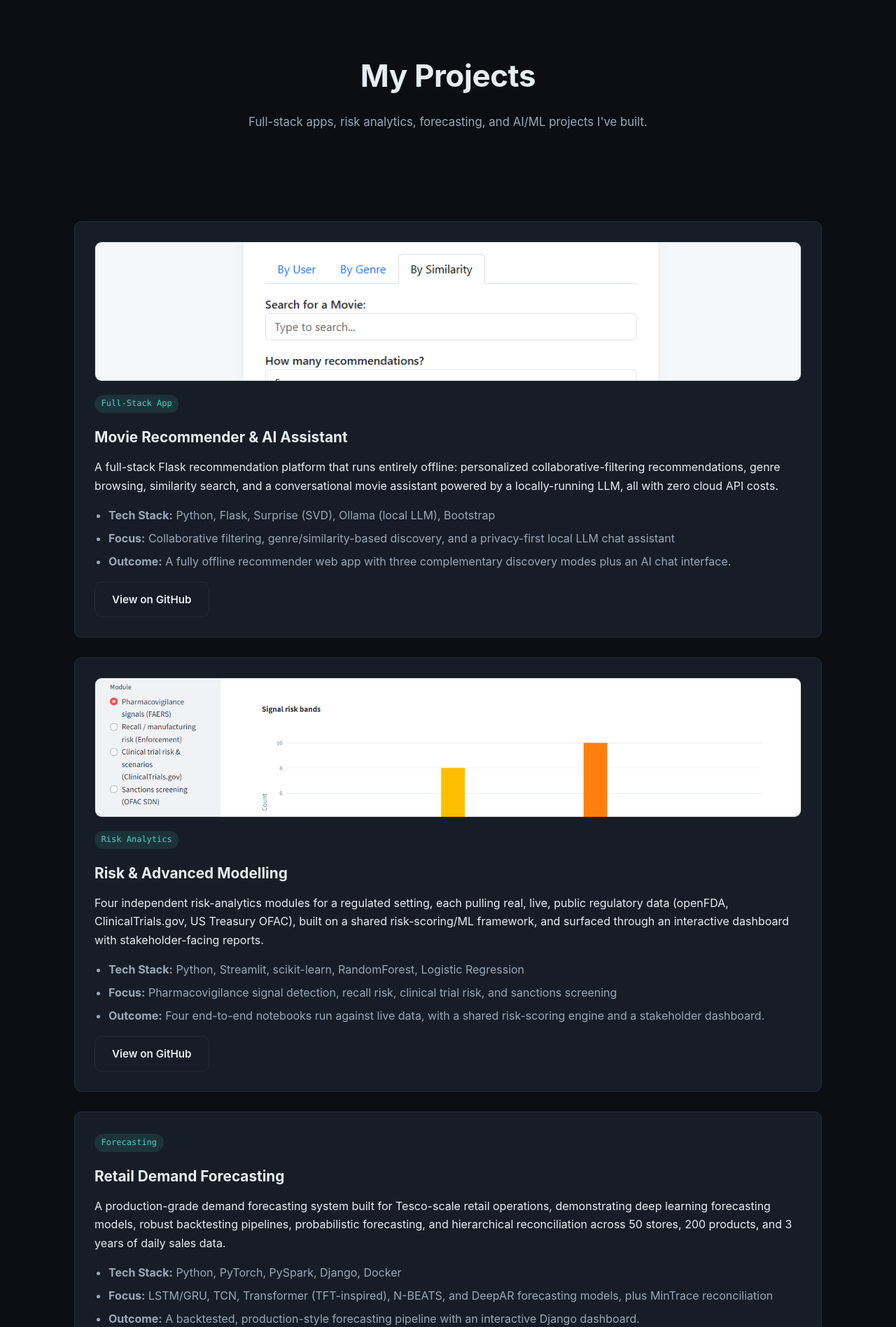
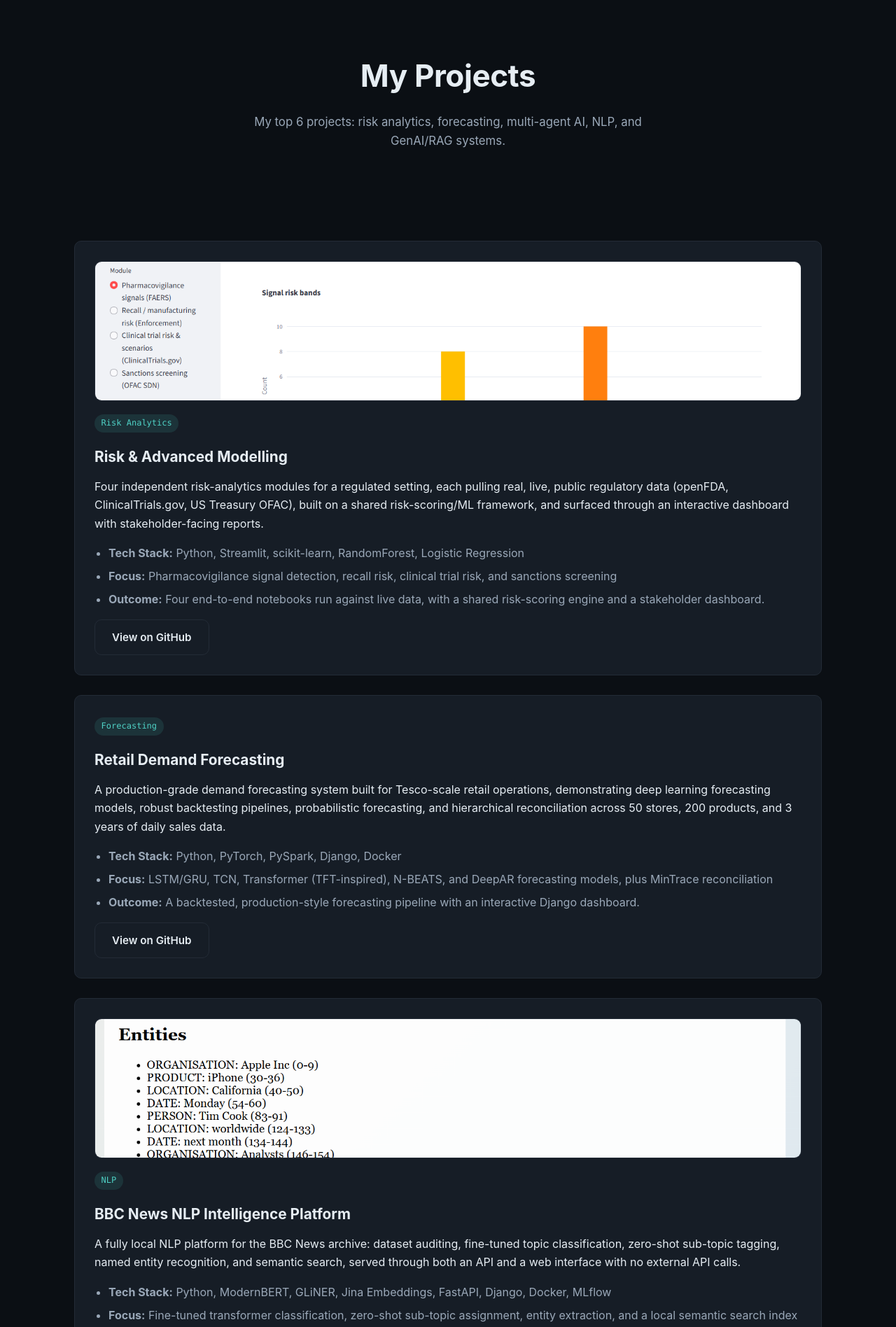
Before and after one commit to Falli007/mypersonalwebsite, a Flask app: page /projects in a window 1280 px wide. Shown: the part 62-1958 px from the top of the page at 70% size. Run offline with Flask 3, Linux system fonts and the light colour scheme.

Commit message:
Trim site to the 6 pinned GitHub repos (#4)
Mirrors the profile's pinned repositories exactly: Risk & Advanced
Modelling, Retail Demand Forecasting, Building Agents Portfolio, BBC
News NLP Intelligence Platform, WHO RAG Service, and MedBot. Drops
Movie Recommender, Multi-PDF RAG Chatbot, Biotech NLP Pipeline, and
Brain Tumor MRI Classifier from both /projects and the homepage so the
site and GitHub profile show the same curated best-of instead of a
longer tail.

Co-authored-by: Claude <noreply@anthropic.com>

```diff
--- a/templates/projects.html
+++ b/templates/projects.html
@@ -25,7 +25,7 @@
   <header class="hero-section">
     <div class="container hero-content">
       <h1>My Projects</h1>
-      <p>Full-stack apps, risk analytics, forecasting, and AI/ML projects I've built.</p>
+      <p>My top 6 projects: risk analytics, forecasting, multi-agent AI, NLP, and GenAI/RAG systems.</p>
     </div>
   </header>
 
@@ -33,26 +33,7 @@
   <section class="projects-section">
     <div class="container">
 
-      <!-- 1. Movie Recommendation -->
-      <article class="project-detail">
-        <img src="{{ url_for('static', filename='images/projects/movie-recommendation.png') }}" alt="Movie Recommender home page with genre browsing and AI assistant">
-        <span class="category-tag">Full-Stack App</span>
-        <h2>Movie Recommender &amp; AI Assistant</h2>
-        <p>
-          A full-stack Flask recommendation platform that runs entirely offline: personalized
-          collaborative-filtering recommendations, genre browsing, similarity search, and a
-          conversational movie assistant powered by a locally-running LLM, all with zero cloud
-          API costs.
-        </p>
-        <ul>
-          <li><strong>Tech Stack:</strong> Python, Flask, Surprise (SVD), Ollama (local LLM), Bootstrap</li>
-          <li><strong>Focus:</strong> Collaborative filtering, genre/similarity-based discovery, and a privacy-first local LLM chat assistant</li>
-          <li><strong>Outcome:</strong> A fully offline recommender web app with three complementary discovery modes plus an AI chat interface.</li>
-        </ul>
-        <a href="https://github.com/Falli007/Movie-Recommendation" target="_blank" class="btn">View on GitHub</a>
-      </article>
-
-      <!-- 2. Risk & Advanced Modelling -->
+      <!-- 1. Risk & Advanced Modelling -->
       <article class="project-detail">
         <img src="{{ url_for('static', filename='images/projects/risk-modelling.png') }}" alt="Risk and Advanced Modelling pharmacovigilance dashboard">
         <span class="category-tag">Risk Analytics</span>
@@ -71,7 +52,7 @@
         <a href="https://github.com/Falli007/Risk-Advanced-Modelling" target="_blank" class="btn">View on GitHub</a>
       </article>
 
-      <!-- 3. Retail Demand Forecasting -->
+      <!-- 2. Retail Demand Forecasting -->
       <article class="project-detail">
         <span class="category-tag">Forecasting</span>
         <h2>Retail Demand Forecasting</h2>
@@ -89,7 +70,7 @@
         <a href="https://github.com/Falli007/TimeSeriesForecasting" target="_blank" class="btn">View on GitHub</a>
       </article>
 
-      <!-- 4. BBC News NLP Intelligence Platform -->
+      <!-- 3. BBC News NLP Intelligence Platform -->
       <article class="project-detail">
         <img src="{{ url_for('static', filename='images/projects/bbc-nlp-platform.png') }}" alt="BBC News NLP Intelligence Platform showing classification, entity extraction, and similar-article results">
         <span class="category-tag">NLP</span>
@@ -108,7 +89,7 @@
         <a href="https://github.com/Falli007/BBC-Subclassification-NLP" target="_blank" class="btn">View on GitHub</a>
       </article>
 
-      <!-- 5. Building Agents -->
+      <!-- 4. Building Agents -->
       <article class="project-detail">
         <img src="{{ url_for('static', filename='images/projects/building-agents-api.png') }}" alt="Insurance AI Service Swagger API docs from the Building Agents portfolio">
         <span class="category-tag">AI Engineering</span>
@@ -126,7 +107,7 @@
         <a href="https://github.com/Falli007/Building-Agents" target="_blank" class="btn">View on GitHub</a>
       </article>
 
-      <!-- 6. WHO RAG Service -->
+      <!-- 5. WHO RAG Service -->
       <article class="project-detail">
         <span class="category-tag">GenAI / RAG</span>
         <h2>WHO RAG Service</h2>
@@ -143,25 +124,7 @@
         <a href="https://github.com/Falli007/WHO-RAG-Recommendation" target="_blank" class="btn">View on GitHub</a>
       </article>
 
-      <!-- 6b. Multi-PDF RAG Chatbot -->
-      <article class="project-detail">
-        <img src="{{ url_for('static', filename='images/projects/pdf-rag-chatbot.png') }}" alt="Multi-PDF RAG Chatbot interface">
-        <span class="category-tag">GenAI / RAG</span>
-        <h2>Multi-PDF RAG Chatbot</h2>
-        <p>
-          A Retrieval-Augmented Generation chatbot that lets users hold natural language
-          conversations with multiple PDF documents at once, with the FAISS index refreshing
-          automatically whenever new or modified PDFs are added.
-        </p>
-        <ul>
-          <li><strong>Tech Stack:</strong> Python, LangChain, FAISS, Flask, OpenAI GPT-4</li>
-          <li><strong>Focus:</strong> Multi-document retrieval, automatic index refresh, and session-based conversation memory</li>
-          <li><strong>Outcome:</strong> A working multi-PDF chat interface with fast local vector search and GPT-4-powered answers.</li>
-        </ul>
-        <a href="https://github.com/Falli007/genai-pdf-rag-chatbot" target="_blank" class="btn">View on GitHub</a>
-      </article>
-
-      <!-- 6c. MedBot -->
+      <!-- 6. MedBot -->
       <article class="project-detail">
         <span class="category-tag">Health AI / Agents</span>
         <h2>MedBot &mdash; Symptom Triage Assistant</h2>
@@ -176,40 +139,6 @@
           <li><strong>Outcome:</strong> A CI-tested, Dockerized triage API (pytest + GitHub Actions) with SHAP explainability and OpenAPI docs, released under MIT license.</li>
         </ul>
         <a href="https://github.com/Falli007/medbot" target="_blank" class="btn">View on GitHub</a>
-      </article>
-
-      <!-- 7. Biotech & Life Sciences NLP Pipeline -->
-      <article class="project-detail">
-        <span class="category-tag">NLP</span>
-        <h2>Biotech &amp; Life Sciences NLP Pipeline</h2>
-        <p>
-          A production-grade biomedical NLP pipeline spanning binary classification, multiclass
-          classification, named entity recognition, hierarchical sub-classification, and
-          retrieval-augmented generation, trained on PubMedQA, MedMCQA, BC2GM, and MedQA-USMLE.
-        </p>
-        <ul>
-          <li><strong>Tech Stack:</strong> Python, BiomedBERT, BioBERT, Flan-T5, Sentence-Transformers, FAISS, Django, Docker</li>
-          <li><strong>Focus:</strong> Five distinct biomedical NLP tasks unified behind a single CLI and Django web app, evaluated with F1, ROUGE-L, BERTScore, and NLI faithfulness scoring</li>
-          <li><strong>Outcome:</strong> 7 notebooks and a full test suite (GitHub Actions CI, multi-stage GPU-ready Docker build) covering ~200K+ biomedical samples end to end.</li>
-        </ul>
-        <a href="https://github.com/Falli007/biotech-nlp-pipeline-" target="_blank" class="btn">View on GitHub</a>
-      </article>
-
-      <!-- 8. Brain Tumor MRI Classifier -->
-      <article class="project-detail">
-        <img src="{{ url_for('static', filename='images/projects/brain-mri-classifier.png') }}" alt="Brain Tumor MRI Classifier Streamlit app showing a 100% meningioma prediction">
-        <span class="category-tag">Health AI</span>
-        <h2>Brain Tumor MRI Classifier</h2>
-        <p>
-          A 4-class brain tumor MRI classifier (glioma, meningioma, pituitary, no tumor)
-          trained in Colab and packaged for local CPU inference.
-        </p>
-        <ul>
-          <li><strong>Tech Stack:</strong> Python, TensorFlow/Keras, EfficientNetB0, Streamlit</li>
-          <li><strong>Focus:</strong> Transfer learning on 256x256 MRI scans, model packaging, and CPU-only inference</li>
-          <li><strong>Outcome:</strong> Achieved ~97.8% held-out test accuracy, shipped with both a CLI and a Streamlit inference app.</li>
-        </ul>
-        <a href="https://github.com/Falli007/brain-mri-tumor-detection" target="_blank" class="btn">View on GitHub</a>
       </article>
 
     </div>
```
Also changed, not shown: templates/index.html (+25 -29 lines), static/images/projects/brain-mri-classifier.png (deleted), static/images/projects/movie-recommendation.png (deleted), static/images/projects/pdf-rag-chatbot.png (deleted).
